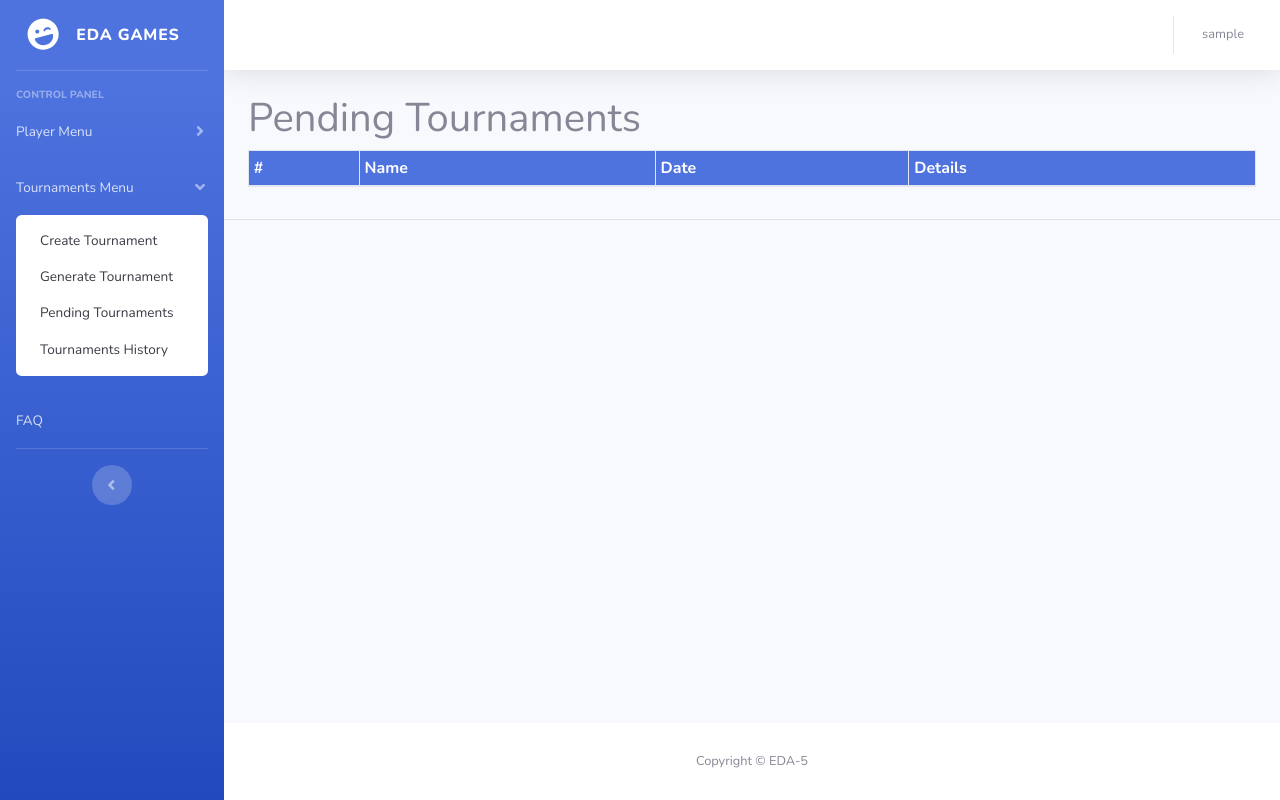
After one commit to evbeda/edagames-django, a Django app: page /tournaments_pending/ in a window 1280 px wide, after a click on "Tournaments Menu". The commit adds this page. Run offline with Django 3.2, Linux system fonts and the light colour scheme; the visitor is signed in with stand-in values (Sample User, id 1); data that the repository does not hold is empty; some libraries are stand-ins or nearby versions.

Commit message:
Add Pending Tournaments page

```diff
--- a/templates/base.html
+++ b/templates/base.html
@@ -73,6 +73,7 @@
                         {% if user.is_staff %}
                         <a class="collapse-item" href="{% url 'tournaments:create_tournament' %}">Create Tournament</a>
                         <a class="collapse-item" href="{% url 'tournaments:tournament_generator' %}">Generate Tournament</a>
+                        <a class="collapse-item" href="{% url 'tournaments:tournaments_pending' %}">Pending Tournaments</a>
                         {% endif %}
                         <a class="collapse-item" href="{% url 'tournaments:tournaments_history' %}">Tournaments History</a>
                     </div>
--- /dev/null
+++ b/tournaments/templates/tournaments/tournaments_pending.html
@@ -0,0 +1,33 @@
+{% extends "base.html" %}
+
+
+{% block page_content %}
+<div class="container">
+  <h1>Pending Tournaments</h1>
+  <div class="pre-scrollable">
+    <table class="table table-striped table-bordered table-sm">
+      <thead>
+        <tr class="bg-primary text-white head-top">
+          <th scope="col">#</th>
+          <th scope="col">Name</th>
+          <th scope="col">Date</th>
+          <th scope="col">Details</th>
+        </tr>
+      </thead>
+      <tbody>
+        {% for tournament in object_list %}
+        <tr>
+          <td>{{ tournament.id }}</td>
+          <td>{{ tournament.name }}</td>
+          <td>{{ tournament.date_tournament }}</td>
+          <td><a href="{% url 'tournaments:tournament_results' pk=tournament.id %}">view</a></td>
+        </tr>
+        {% endfor %}
+      </tbody>
+    </table>
+  </div>
+</div>
+
+
+<hr>
+{% endblock %}
--- a/tournaments/urls.py
+++ b/tournaments/urls.py
@@ -1,6 +1,7 @@
 from django.urls import path
 from .views import (
     CreateTournamentView,
+    PendingTournamentListView,
     RegistrationTournamentView,
     TournamentGeneratorView,
     TournamentResultsView,
@@ -26,6 +27,11 @@ urlpatterns = [
         name='tournaments_history',
     ),
     path(
+        'tournaments_pending/',
+        PendingTournamentListView.as_view(),
+        name='tournaments_pending',
+    ),
+    path(
         'tournament_results/<int:pk>/',
         TournamentResultsView.as_view(),
         name='tournament_results',
--- a/tournaments/views.py
+++ b/tournaments/views.py
@@ -69,7 +69,7 @@ class CreateTournamentView(StaffRequiredMixin, FormView):
         data = []
         data = self.validation_data(form)
         if not Tournament.objects.filter(name=data[0]).exists():
-            Tournament.objects.create(name=data[0])
+            Tournament.objects.create(name=data[0], status=Tournament.TOURNAMENT_ACTIVE_STATUS)
             response = generate_combination(data[0], data[1])
 
             if response.status_code == 200:
@@ -90,8 +90,6 @@ class CreateTournamentView(StaffRequiredMixin, FormView):
                     'Please verify everything is working '
                     'and try again. '.format(data[0])
                 )
-                self.success_url
-
         else:
             messages.add_message(
                 self.request,
@@ -134,7 +132,14 @@ class TournamentListView(ListView):
     template_name = 'tournaments/tournaments_history.html'
 
     def get_queryset(self):
-        return Tournament.objects.all().order_by("-date_tournament")
+        return Tournament.objects.exclude(status=Tournament.TOURNAMENT_PENDING_STATUS).order_by("-date_tournament")
+
+
+class PendingTournamentListView(LoginRequiredMixin, ListView):
+    template_name = 'tournaments/tournaments_pending.html'
+
+    def get_queryset(self):
+        return Tournament.objects.filter(status=Tournament.TOURNAMENT_PENDING_STATUS).order_by("-date_tournament")
 
 
 class TournamentResultsView(ListView):
```
Also changed, not shown: tournaments/models.py (+14 -0 lines), tournaments/tests/test_tournaments_history_view.py (+21 -0 lines), tournaments/migrations/0004_tournament_status.py (added).
